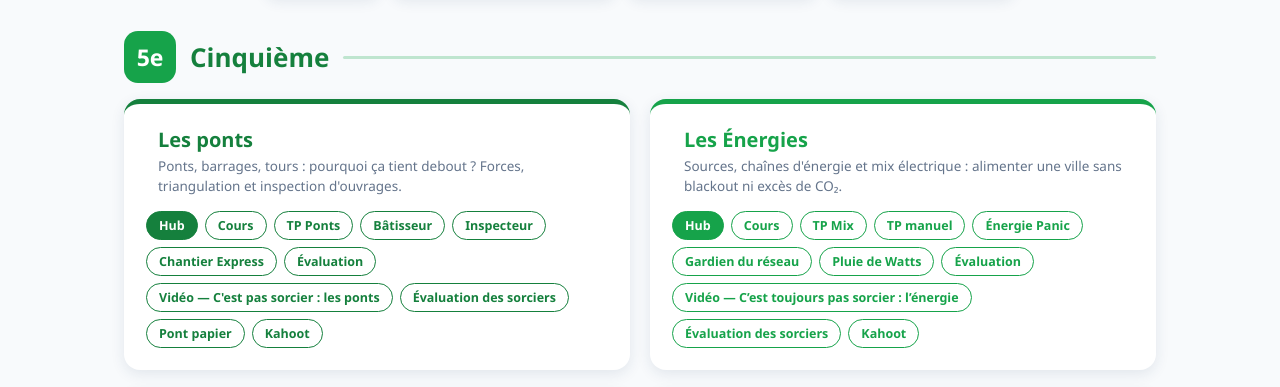
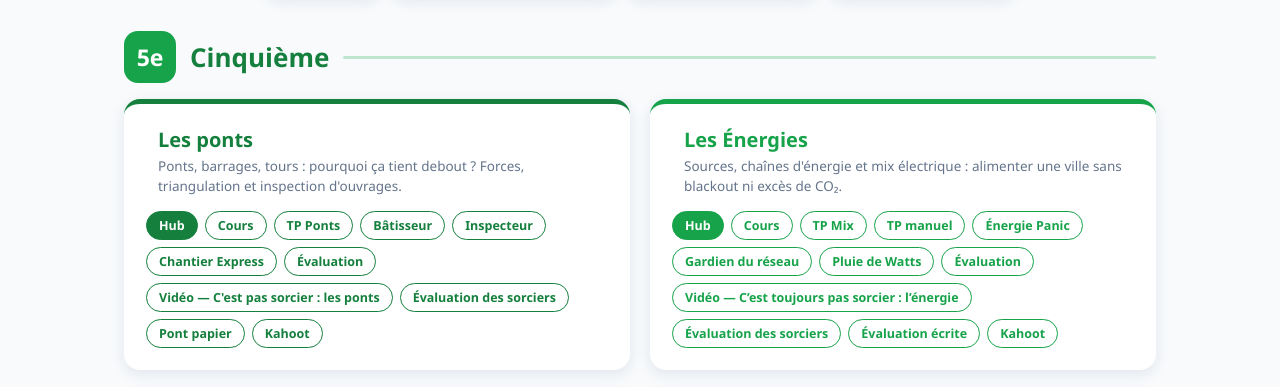
Before and after one commit to GenGiscard/HubTechnologie, a plain HTML site: page index.html in a window 1280 px wide. Shown: the part 342-729 px from the top of the page. Drawn offline with Linux system fonts and the light colour scheme.

Commit message:
Index : lien vers l'évaluation écrite des énergies 5e
Co-Authored-By: Claude Opus 5.5 <noreply@anthropic.com>
Claude-Session: https://claude.ai/code/session_01GrEwF2kuabNrbXmj5wbGLA

```diff
--- a/index.html
+++ b/index.html
@@ -121,6 +121,7 @@ footer{padding:18px;text-align:center;font-size:12px;color:var(--gris)}
  <a href="04_evaluation_energies.html">Évaluation</a>
  <a href="https://www.france.tv/france-4/c-est-toujours-pas-sorcier/c-est-toujours-pas-sorcier-saison-2/1467579-energie-rien-ne-se-cree-tout-se-transforme.html" target="_blank" rel="noopener">Vidéo — C’est toujours pas sorcier : l’énergie</a>
  <a href="04_evaluation_energies_sorciers.html">Évaluation des sorciers</a>
+ <a href="04_evaluation_ecrite_energies_5e.pdf" target="_blank" rel="noopener">Évaluation écrite</a>
  <a href="https://play.kahoot.it/v2/?quizId=a2171712-4376-43ee-b923-3a31b81b7b39&amp;hostId=4fe3d595-5a74-409d-9f56-862a5af5dfa9" target="_blank" rel="noopener">Kahoot</a>
  </div>
  </div>
```
